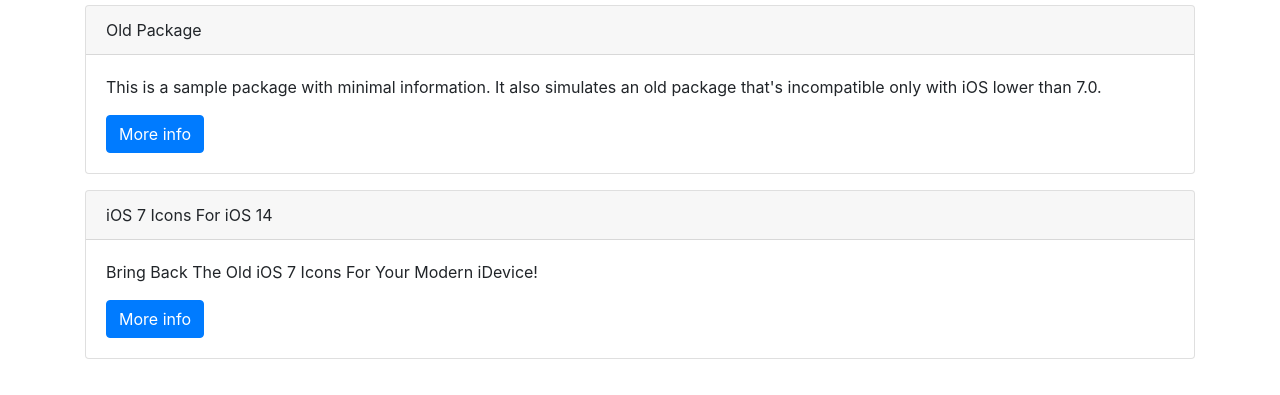
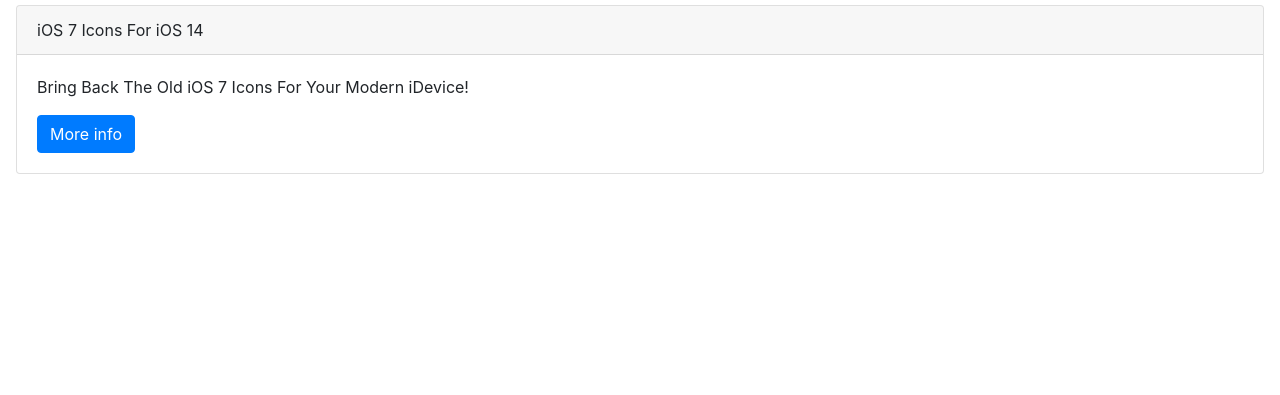
Before and after one commit to gineprtokl/repo, a plain HTML site: page index.html in a window 1280 px wide. Shown: the part 247-642 px from the top of the page. Drawn offline with nearby package versions, Linux system fonts and the light colour scheme.

Commit message:
Update index.html

```diff
--- a/index.html
+++ b/index.html
@@ -28,15 +28,6 @@
 </div>
 
 <div class="container">
-	<div class="card">
-		<div class="card-header">
-			Old Package
-		</div>
-		<div class="card-body">
-		  <p class="card-text">This is a sample package with minimal information.
-			It also simulates an old package that's incompatible only with iOS lower than 7.0.</p>
-			<a class="btn btn-xs btn-primary" href="depictions/?p=com.supermamon.oldpackage">More info</a>
-		</div>
 	</div>
 	<div class="card">
 		<div class="card-header">
```
